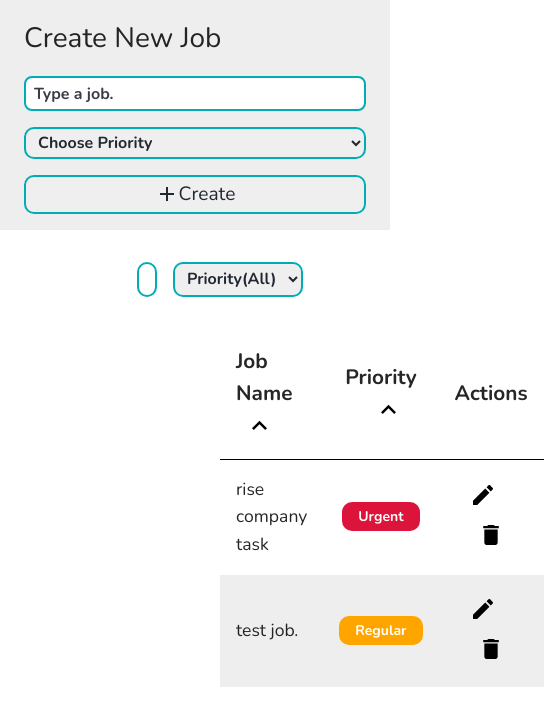
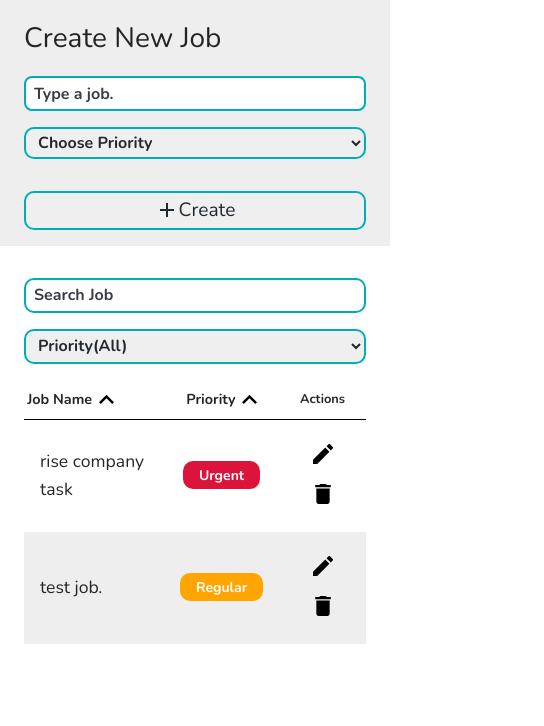
Before and after one commit to volkankaraali/personal-job-tracking, a React (Create React App) app: page / in a window 390 px wide. Shown: the top 726 px of the page, 544 px wide, since content can reach past the window. Built offline with nearby package versions, Linux system fonts and the light colour scheme.

Commit message:
responsive added from 320px to 1920px

```diff
--- a/src/components/JobListTable/JobListTable.jsx
+++ b/src/components/JobListTable/JobListTable.jsx
@@ -60,20 +60,20 @@ function JobListTable({ filteredJobs, setFilteredJobs }) {
         <thead>
           <tr>
             <th className='jobNameTitle' >
-              <span onClick={() => sortJobsByName()}>
+              <div onClick={() => sortJobsByName()}>
                 Job Name
                 {
                   sortByName ? <DownArrowIcon size={15} /> : <UpArrowIcon size={15} />
                 }
-              </span>
+              </div>
             </th>
             <th className='priority' >
-              <span onClick={() => sortJobsByPriority()}>
+              <div onClick={() => sortJobsByPriority()}>
                 Priority
                 {
                   sortByPriority ? <DownArrowIcon size={15} /> : <UpArrowIcon size={15} />
                 }
-              </span>
+              </div>
             </th>
             <th >Actions</th>
           </tr>
--- a/src/components/JobListTable/JobListTable.scss
+++ b/src/components/JobListTable/JobListTable.scss
@@ -14,23 +14,24 @@
 
                 .jobNameTitle{
                     text-align: left;
-                    span{
+                    div{
                         cursor: pointer;
+                        svg{
+                            margin-left: 1rem;
+                        }
+                    }
 
-                    }
-                    svg{
-                        margin-left: 1rem;
-                    }
                 }
                 .priority{
                     text-align: center;
-                    span{
+                    div{
                         cursor: pointer;
 
+                        svg{
+                            margin-left: 1rem;
+                        }
                     }
-                    svg{
-                        margin-left: 1rem;
-                    }
+
                 }
 
             }
@@ -101,3 +102,207 @@
 
     }
 }
+
+
+@media screen and (min-width:426px) and (max-width:768px) {
+    .jobListTableContainer{
+        overflow: scroll;
+        table{
+            thead{
+                tr{
+                    th{
+                        padding: 0.5rem 0.2rem;
+                        font-size: 0.8rem;
+                    }
+
+                    .jobNameTitle{
+                       div{
+                          font-size: 0.9rem;
+                          display: flex;
+                          align-items: center;
+
+                          svg{
+                              margin-left: 0.4rem;
+                          }
+                       }
+                    }
+                    .priority{
+                        div{
+                          font-size: 0.9rem;
+                          display: flex;
+                          align-items: center;
+                          justify-content: center;
+
+                          svg{
+                              margin-left: 0.4rem;
+                          }
+                        }
+                    }
+                }
+            }
+
+            tbody{
+                tr {
+                  .jobName{
+
+                  }
+                  .edit{
+                      margin-right: 0;
+                  }
+                }
+            }
+        }
+    }
+}
+@media screen and (min-width:376px) and (max-width:425px) {
+    .jobListTableContainer{
+        overflow: scroll;
+        table{
+            thead{
+                tr{
+                    th{
+                        padding: 0.5rem 0.2rem;
+                        font-size: 0.8rem;
+                    }
+
+                    .jobNameTitle{
+                       div{
+                          font-size: 0.9rem;
+                          display: flex;
+                          align-items: center;
+
+                          svg{
+                              margin-left: 0.4rem;
+                          }
+                       }
+                    }
+                    .priority{
+                        div{
+                          font-size: 0.9rem;
+                          display: flex;
+                          align-items: center;
+                          justify-content: center;
+
+                          svg{
+                              margin-left: 0.4rem;
+                          }
+                        }
+                    }
+                }
+            }
+
+            tbody{
+                tr {
+                  .jobName{
+
+                  }
+                  .edit{
+                      margin-right: 0;
+                  }
+                }
+            }
+        }
+    }
+}
+
+@media screen and (min-width:321px) and (max-width:375px) {
+    .jobListTableContainer{
+        overflow: scroll;
+        table{
+            thead{
+                tr{
+                    th{
+                        padding: 0.5rem 0.2rem;
+                        font-size: 0.8rem;
+                    }
+
+                    .jobNameTitle{
+                       div{
+                          font-size: 0.9rem;
+                          display: flex;
+                          align-items: center;
+
+                          svg{
+                              margin-left: 0.4rem;
+                          }
+                       }
+                    }
+                    .priority{
+                        div{
+                          font-size: 0.9rem;
+                          display: flex;
+                          align-items: center;
+                          justify-content: center;
+
+                          svg{
+                              margin-left: 0.4rem;
+                          }
+                        }
+                    }
+                }
+            }
+
+            tbody{
+                tr {
+                  .jobName{
+
+                  }
+                  .edit{
+                      margin-right: 0;
+                  }
+                }
+            }
+        }
+    }
+}
+
+@media screen and (max-width:320px) {
+  .jobListTableContainer{
+      overflow: scroll;
+      table{
+          thead{
+              tr{
+                  th{
+                      padding: 0.5rem 0.2rem;
+                      font-size: 0.8rem;
+                  }
+
+                  .jobNameTitle{
+                     div{
+                        font-size: 0.9rem;
+                        display: flex;
+                        align-items: center;
+
+                        svg{
+                            margin-left: 0.4rem;
+                        }
+                     }
+                  }
+                  .priority{
+                      div{
+                        font-size: 0.9rem;
+                        display: flex;
+                        align-items: center;
+                        justify-content: center;
+
+                        svg{
+                            margin-left: 0.4rem;
+                        }
+                      }
+                  }
+              }
+          }
+
+          tbody{
+              tr {
+                .jobName{
+
+                }
+                .edit{
+                    margin-right: 0;
+                }
+              }
+          }
+      }
+  }
+}
--- a/src/components/JobSearch/JobSearch.scss
+++ b/src/components/JobSearch/JobSearch.scss
@@ -26,6 +26,7 @@
         font-size: 1rem;
         font-weight: bold;
         width: 10rem;
+        height: 2.2rem;
         outline: none;
         padding: 0px 0.5rem;
         border:2px solid #00ADB5;
@@ -33,3 +34,61 @@
         color: #222831;
     }
 }
+
+
+@media screen and (min-width:426px) and (max-width:768px) {
+    .jobSearchContainer{
+        padding: 1rem 0;
+        flex-direction: column;
+        input{
+            width: 100%;
+            margin-bottom: 1rem;
+        }
+        select{
+            width: 100%;
+        }
+
+    }
+}
+@media screen and (min-width:376px) and (max-width:475px) {
+    .jobSearchContainer{
+        padding: 1rem 0;
+        flex-direction: column;
+        input{
+            width: 100%;
+            margin-bottom: 1rem;
+        }
+        select{
+            width: 100%;
+        }
+
+    }
+}
+@media screen and (min-width:321px) and (max-width:375px) {
+    .jobSearchContainer{
+        padding: 1rem 0;
+        flex-direction: column;
+        input{
+            width: 100%;
+            margin-bottom: 1rem;
+        }
+        select{
+            width: 100%;
+        }
+
+    }
+}
+@media screen and (max-width:320px) {
+    .jobSearchContainer{
+        padding: 1rem 0;
+        flex-direction: column;
+        input{
+            width: 100%;
+            margin-bottom: 1rem;
+        }
+        select{
+            width: 100%;
+        }
+
+    }
+}
--- a/src/components/JobsList/JobList.scss
+++ b/src/components/JobsList/JobList.scss
@@ -1,7 +1,40 @@
 .jobListContainer{
-    padding: 0px 220px;
+    padding: 0px 13rem;
 
     .tableHeader{
         font-weight: bold;
     }
 }
+
+@media screen and (min-width:1025px) and (max-width:1440px) {
+    .jobListContainer{
+        padding: 1rem 1.5rem;
+    }
+}
+
+@media screen and (min-width:769px) and (max-width:1024px) {
+    .jobListContainer{
+        padding: 1rem 1.5rem;
+    }
+}
+
+@media screen and (min-width:426px) and (max-width:768px) {
+    .jobListContainer{
+        padding: 1rem 1.5rem;
+    }
+}
+@media screen and (min-width:376px) and (max-width:425px) {
+    .jobListContainer{
+        padding: 1rem 1.5rem;
+    }
+}
+@media screen and (min-width:321px) and (max-width:375px) {
+    .jobListContainer{
+        padding: 1rem 1.5rem;
+    }
+}
+@media screen and (max-width:320px){
+    .jobListContainer{
+        padding: 1rem 1.5rem;
+    }
+}
--- a/src/components/NewJobForm/NewJobForm.scss
+++ b/src/components/NewJobForm/NewJobForm.scss
@@ -115,7 +115,7 @@
 
             .priorityContainer{
                 width: 100%;
-                margin-bottom: 1rem;
+                margin-bottom: 2rem;
             }
 
             button{
@@ -140,7 +140,7 @@
 
             .priorityContainer{
                 width: 100%;
-                margin-bottom: 1rem;
+                margin-bottom: 2rem;
             }
 
             button{
@@ -165,7 +165,7 @@
 
             .priorityContainer{
                 width: 100%;
-                margin-bottom: 1rem;
+                margin-bottom: 2rem;
             }
 
             button{
@@ -191,7 +191,7 @@
 
             .priorityContainer{
                 width: 100%;
-                margin-bottom: 1rem;
+                margin-bottom: 2rem;
             }
 
             button{
```
